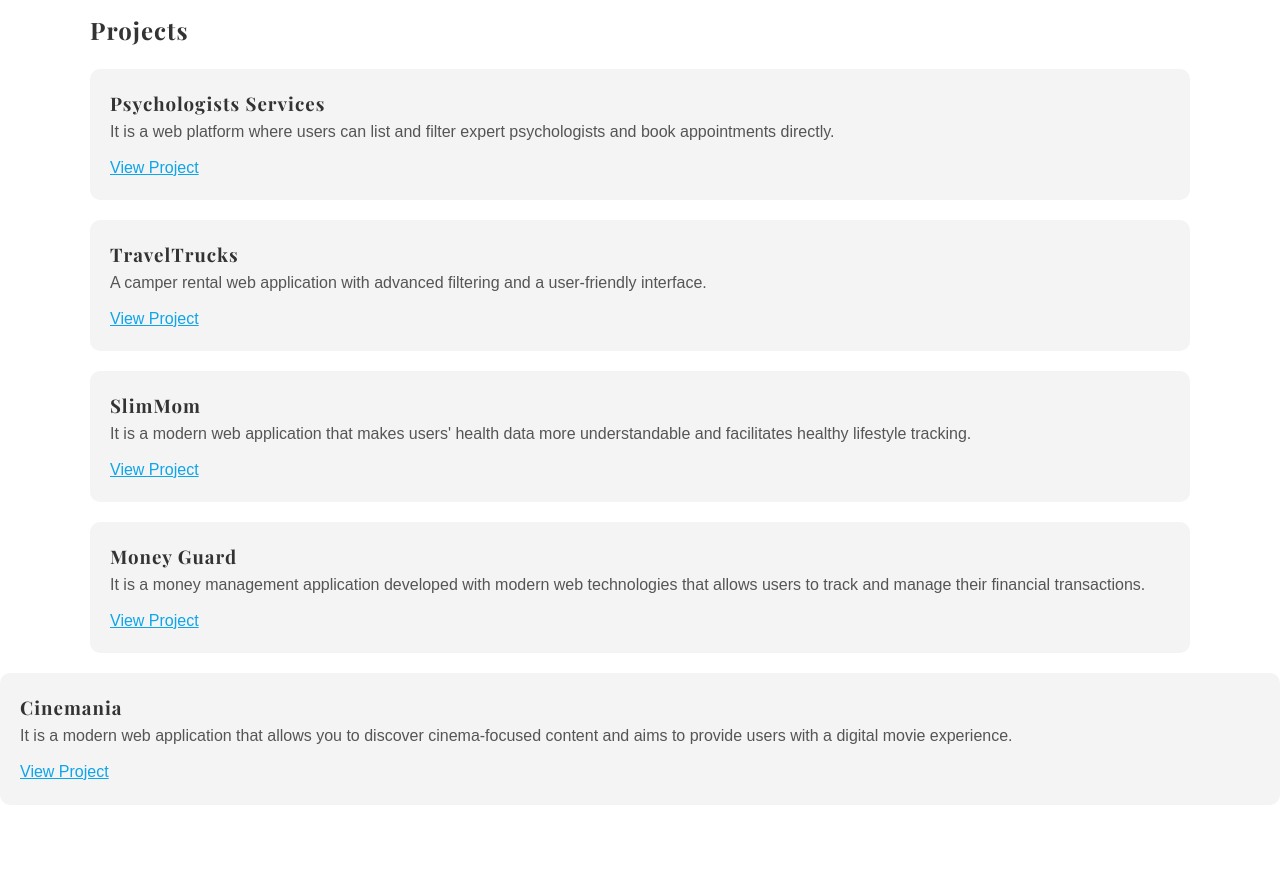
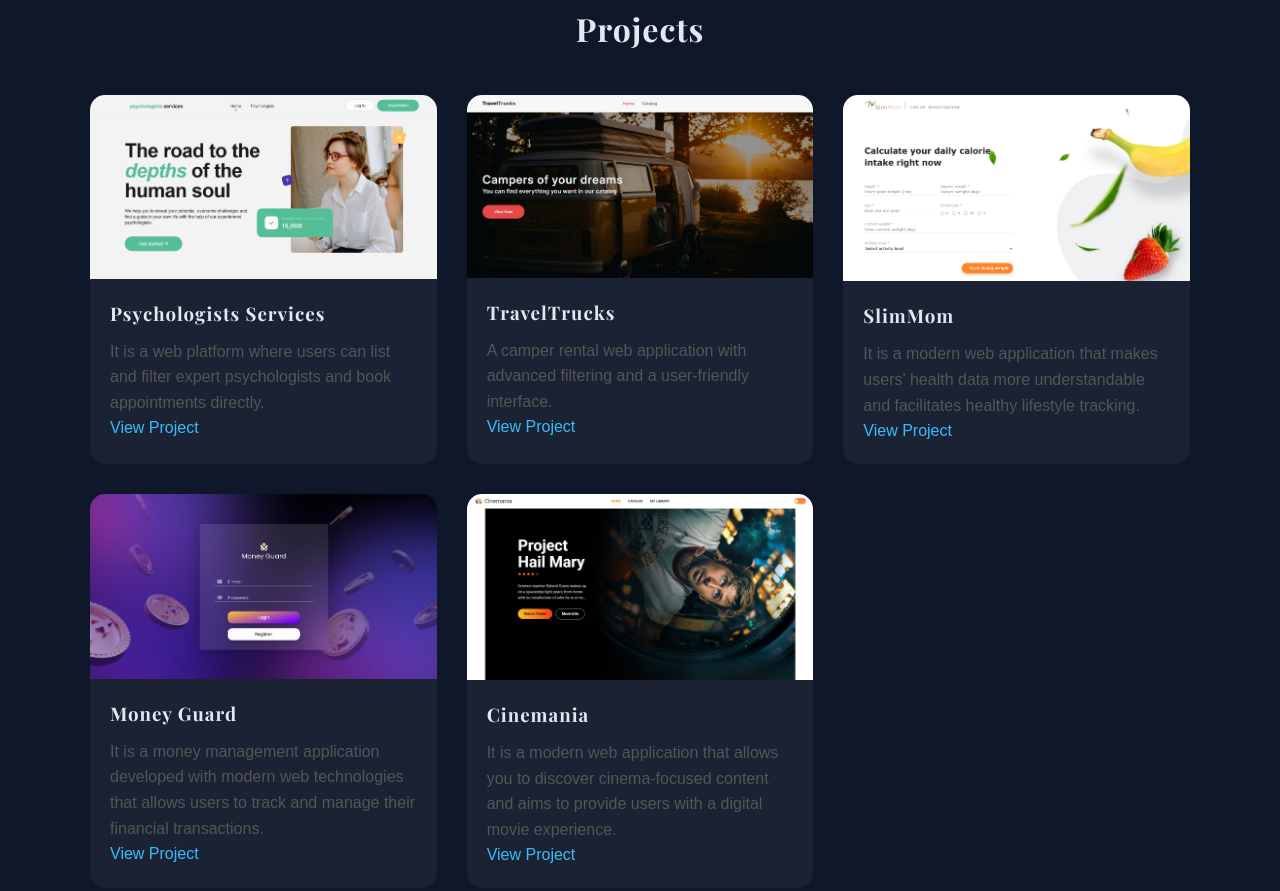
Before and after one commit to BaranTascii/Capstone-Project-2, a plain HTML site: page index.html in a window 1280 px wide. Shown: the part 1079-1970 px from the top of the page. Drawn offline with nearby package versions, Linux system fonts and the light colour scheme.

Commit message:
Images added and styles updated

```diff
--- a/index.html
+++ b/index.html
@@ -38,50 +38,89 @@
         </p>
       </div>
     </section>
+
     <!-- PROJECTS -->
     <section id="projects" class="projects">
       <div class="container">
         <h2>Projects</h2>
 
+        <div class="projects-grid">
           <div class="project-card">
+            <img
+              src="./images/psychologists.png"
+              alt="Psychologists Services"
+            />
+            <div class="card-content">
               <h3>Psychologists Services</h3>
               <p>
-            It is a web platform where users can list and filter expert psychologists and book appointments directly.
+                It is a web platform where users can list and filter expert
+                psychologists and book appointments directly.
               </p>
-          <a href="https://pyschologistsservicesproject.netlify.app/">View Project</a>
+              <a href="https://pyschologistsservicesproject.netlify.app/"
+                >View Project</a
+              >
             </div>
+          </div>
+
           <div class="project-card">
+            <img src="./images/traveltrucks.png" alt="TravelTrucks project" />
+            <div class="card-content">
               <h3>TravelTrucks</h3>
               <p>
                 A camper rental web application with advanced filtering and a
                 user-friendly interface.
               </p>
-          <a href="https://travel-trucks-frontend-chi.vercel.app/">View Project</a>
+              <a href="https://travel-trucks-frontend-chi.vercel.app/"
+                >View Project</a
+              >
             </div>
+          </div>
+
           <div class="project-card">
+            <img src="./images/slimmom.png" alt="Slimmom" />
+            <div class="card-content">
               <h3>SlimMom</h3>
               <p>
-            It is a modern web application that makes users' health data more understandable and facilitates healthy lifestyle tracking.
+                It is a modern web application that makes users' health data
+                more understandable and facilitates healthy lifestyle tracking.
               </p>
               <a href="https://healthify-murex.vercel.app/">View Project</a>
             </div>
+          </div>
+
           <div class="project-card">
+            <img src="./images/moneyguard.png" alt="Money Guard" />
+            <div class="card-content">
               <h3>Money Guard</h3>
               <p>
-            It is a money management application developed with modern web technologies that allows users to track and manage their financial transactions.
+                It is a money management application developed with modern web
+                technologies that allows users to track and manage their
+                financial transactions.
               </p>
-          <a href="https://guardians-of-money-project.vercel.app/login">View Project</a>
+              <a href="https://guardians-of-money-project.vercel.app/login"
+                >View Project</a
+              >
             </div>
           </div>
+
           <div class="project-card">
+            <img src="./images/cinemania.png" alt="Cinemania" />
+            <div class="card-content">
               <h3>Cinemania</h3>
               <p>
-            It is a modern web application that allows you to discover cinema-focused content and aims to provide users with a digital movie experience.
+                It is a modern web application that allows you to discover
+                cinema-focused content and aims to provide users with a digital
+                movie experience.
               </p>
-          <a href="https://alperenkucukozkan.github.io/CineCode/">View Project</a>
+              <a href="https://alperenkucukozkan.github.io/CineCode/"
+                >View Project</a
+              >
+            </div>
+          </div>
         </div>
       </div>
     </section>
+
     <!-- SKILLS -->
     <section class="skills">
       <div class="container">
@@ -105,6 +144,7 @@
         </ul>
       </div>
     </section>
+
     <!-- CONTACT -->
     <section class="contact">
       <div class="container">
@@ -114,6 +154,7 @@
         <p>LinkedIn: www.linkedin.com/in/baran-tasci</p>
       </div>
     </section>
+
     <!-- FOOTER -->
     <footer>
       <p>© 2026 Baran Taşcı</p>
--- a/styles.css
+++ b/styles.css
@@ -8,7 +8,8 @@
 body {
   font-family: "Poppins", sans-serif;
   line-height: 1.6;
-  color: #333;
+  color: #e2e8f0;
+  background: #0f172a;
 }
 
 h1,
@@ -19,7 +20,8 @@ h3 {
 }
 
 h2 {
-  margin-bottom: 20px;
+  font-size: 2rem;
+  text-align: center;
 }
 
 p {
@@ -38,6 +40,7 @@ section {
 }
 
 /* HERO */
+
 .hero {
   height: 100vh;
   display: flex;
@@ -68,17 +71,42 @@ section {
 }
 
 /* PROJECTS */
-.project-card {
-  background: #f4f4f4;
-  padding: 20px;
-  margin-bottom: 20px;
-  border-radius: 10px;
+.projects-grid {
+  display: grid;
+  grid-template-columns: repeat(auto-fit, minmax(280px, 1fr));
+  gap: 30px;
+  margin-top: 40px;
 }
 
-.project-card a {
-  display: inline-block;
-  margin-top: 10px;
-  color: #0ea5e9;
+.project-card {
+  background: rgba(255, 255, 255, 0.05);
+  border-radius: 15px;
+  overflow: hidden;
+  backdrop-filter: blur(10px);
+  transition: 0.3s;
+}
+
+.project-card img {
+  width: 100%;
+  display: block;
+}
+
+.card-content {
+  padding: 20px;
+}
+
+.card-content h3 {
+  margin-bottom: 10px;
+}
+
+.card-content a {
+  color: #38bdf8;
+  text-decoration: none;
+}
+
+.project-card:hover {
+  transform: translateY(-10px);
+  box-shadow: 0 20px 40px rgba(0, 0, 0, 0.4);
 }
 
 /* SKILLS */
```
Also changed, not shown: images/cinemania.png (added), images/moneyguard.png (added), images/psychologists.png (added), images/slimmom.png (added), images/traveltrucks.png (added). Lines whose indentation alone changed are shown as unchanged.
